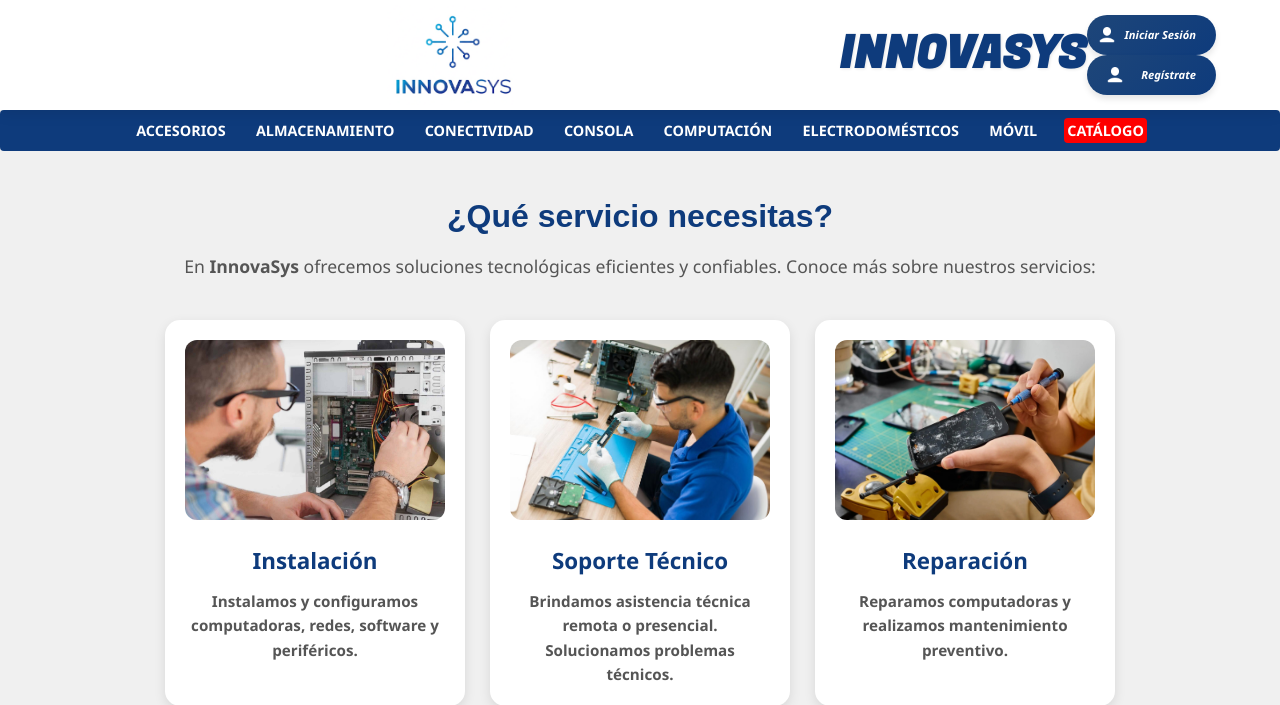
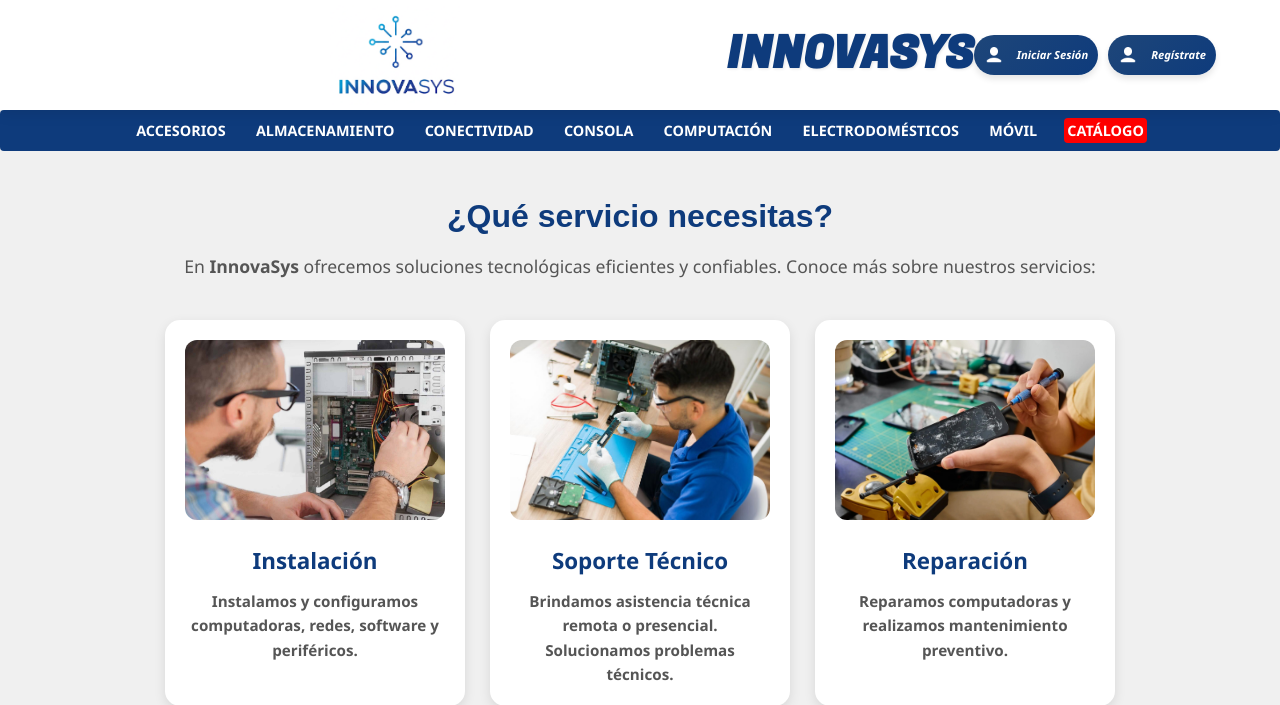
Before and after one commit to Jaco1908/ProyectoWeb, a PHP site: page /ServiciosTecnicos/servicios.php in a window 1280 px wide; the page is wider, and only the part inside the window is pictured. Shown: the top 705 px of that part. Run offline with PHP 8.4, Linux system fonts and the light colour scheme; some web fonts are replaced.

Commit message:
Update servicios.php

```diff
--- a/Proyecto/ServiciosTecnicos/servicios.php
+++ b/Proyecto/ServiciosTecnicos/servicios.php
@@ -22,18 +22,20 @@ session_start();
     <header>
         <img src="../Image/Logo.png" alt="Logo de InnovaSys">
         <h1>INNOVASYS</h1>
-        <div>
+        <div style="display: flex; align-items: center; gap: 10px;">
             <?php if (isset($_SESSION['nombre'])): ?>
                 <span style="margin-right: 10px;">👤 <?php echo htmlspecialchars($_SESSION['nombre']); ?></span>
-                <a href="../IniciarSesion/logout.php" class="login-btn">
+                <a href="IniciarSesion/logout.php" class="login-btn">
                     <span style="margin-right: 10px;"><i>Cerrar Sesión</i></span>
                 </a>
             <?php else: ?>
-                <a href="../IniciarSesion/sesion.php" class="login-btn">
-                    <img src="../Image/user.png" alt="Usuario"><span style="margin-right: 10px;"><i>Iniciar Sesión</i></span>
+                <a href="IniciarSesion/sesion.php" class="login-btn" style="display: flex; align-items: center;">
+                    <img src="Image/user.png" alt="Usuario" style="height: 20px; margin-right: 5px;">
+                    <span><i>Iniciar Sesión</i></span>
                 </a>
-                <a href="../IniciarSesion/registros.php" class="login-btn">
-                    <img src="../Image/user.png" alt="Usuario"><span style="margin-right: 10px;"><i>Regístrate</i></span>
+                <a href="IniciarSesion/registros.php" class="login-btn" style="display: flex; align-items: center;">
+                    <img src="Image/user.png" alt="Usuario" style="height: 20px; margin-right: 5px;">
+                    <span><i>Regístrate</i></span>
                 </a>
             <?php endif; ?>
         </div>
```
